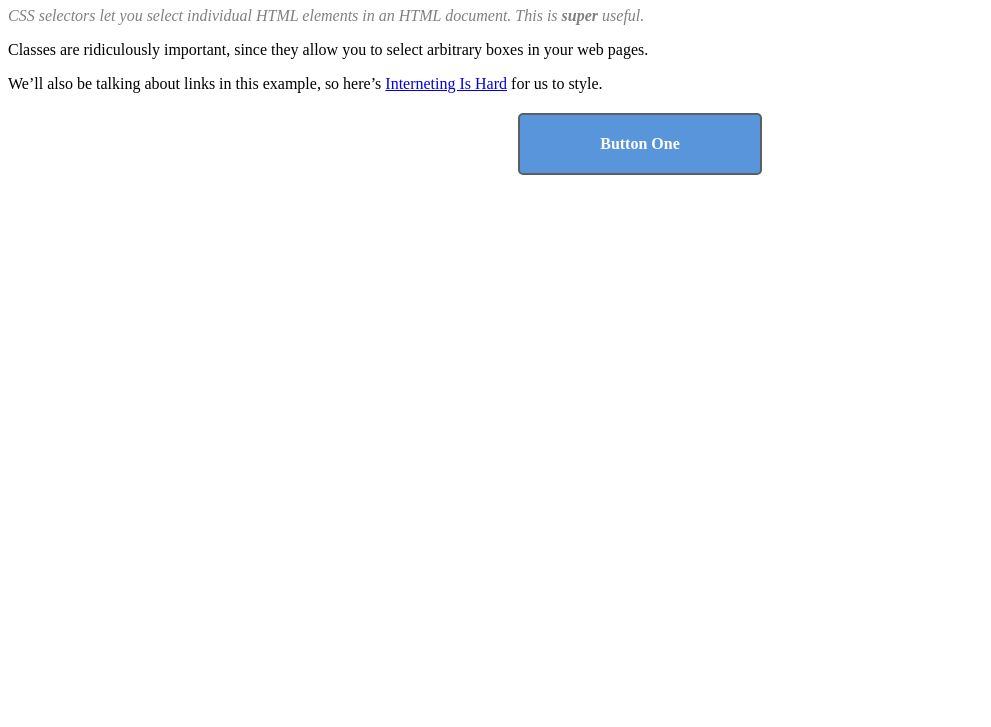
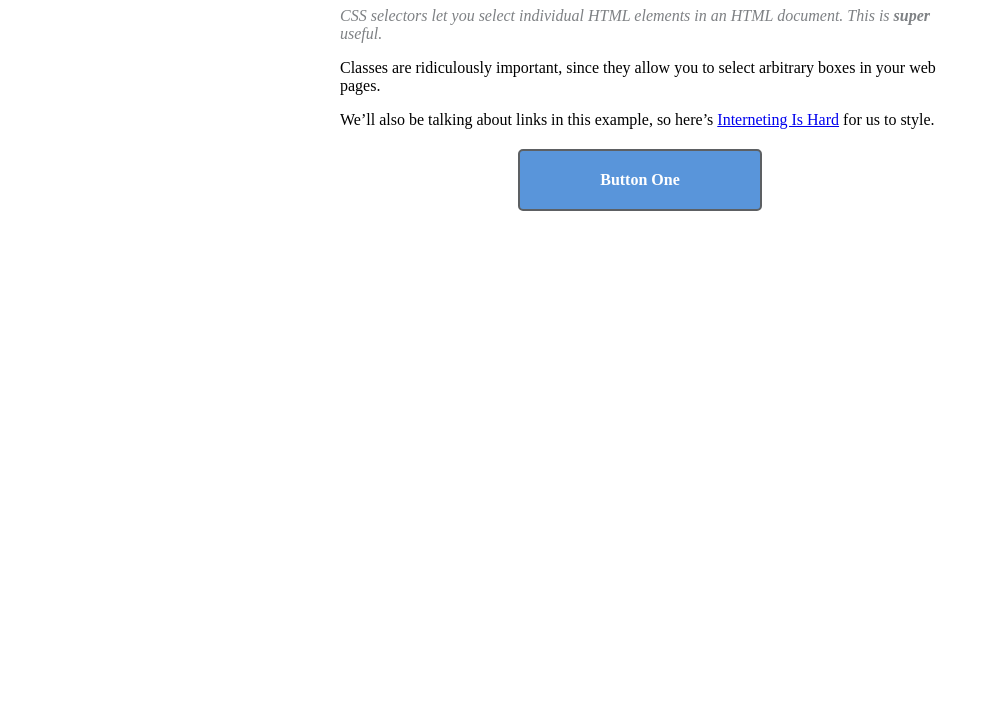
Before and after one commit to nightcn/topJourney, a plain HTML site: page iis/css-selectors/selectors.html in a window 1280 px wide. Shown: the part 73-800 px from the top of the page, without its empty margins (0-991 px from the left). Drawn offline with Linux system fonts and the light colour scheme.

Commit message:
Create centered, fixed width page layout

```diff
--- a/iis/css-selectors/selectors.html
+++ b/iis/css-selectors/selectors.html
@@ -6,6 +6,7 @@
     <link rel='stylesheet' href='styles.css'/>
   </head>
   <body>
+    <div class="page">
         <h1>CSS Selectors</h1>
 
         <p class="synopsis">CSS selectors let you <em>select</em> individual HTML elements in an HTML
@@ -19,6 +20,6 @@
         style.</p>
 
         <div class="button">Button One</div>
-
+    </div>
   </body>
 </html>
--- a/iis/css-selectors/styles.css
+++ b/iis/css-selectors/styles.css
@@ -14,3 +14,8 @@
   width: 200px;
   margin: 20px auto;
 }
+
+.page {
+  width: 600px;
+  margin: 0 auto;
+}
```
Lines whose indentation alone changed are shown as unchanged.
